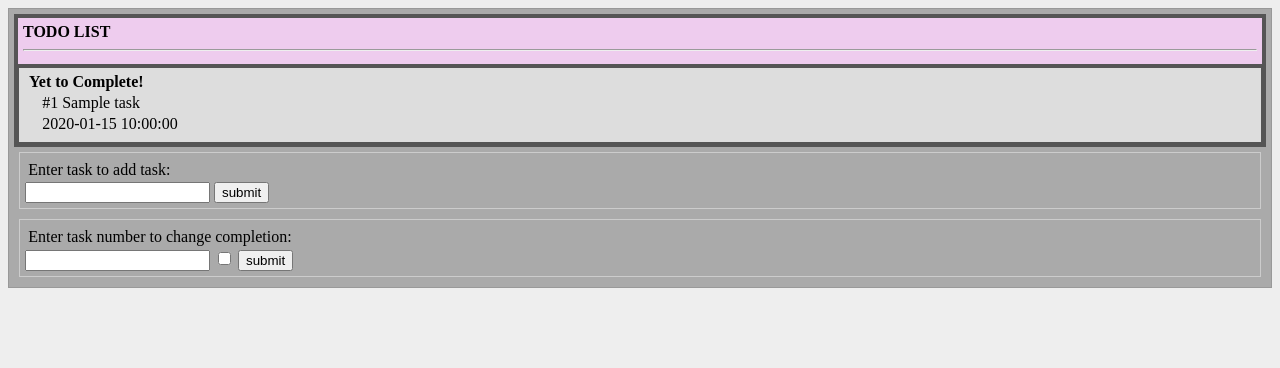
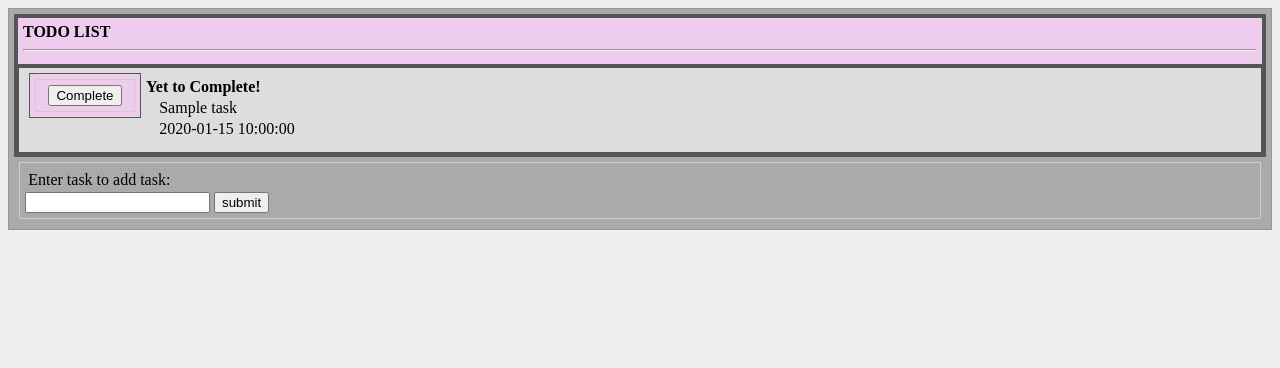
Before and after one commit to D1M0H41K/Flask_server, a Flask app: template templates/todo.html in a window 1280 px wide. Shown: the top 368 px of the page. Run offline with Flask 2, Linux system fonts and the light colour scheme; the template is opened without the code that fills it: most values are stand-ins (such as "Sample title", 1, 10 or a date in 2020).

Commit message:
Button compeletion change

```diff
--- a/app.py
+++ b/app.py
@@ -9,12 +9,9 @@ def update_todo_list(data, todo_list):
         if 'task' in data and data.get('task') != '':
             todo_list.append(Todo(data.get('task')))
         elif 'id' in data and data.get('id') != '':
-            done = False
-            if 'done' in data:
-                done = True
             for todo_task in todo_list:
                 if todo_task.id == int(data.get('id')):
-                    todo_task.done = done
+                    todo_task.done = not todo_task.done
                     break
     except ValueError:
         return
--- a/db.py
+++ b/db.py
@@ -1,19 +1,22 @@
 import os
-import random
 
 from json import JSONEncoder, JSONDecoder
 import datetime
 
 
 data_path = "data/"
+data_file = "todo_list.json"
 
 
 class Todo:
+    _id = 0
+
     def __init__(self, task, done=False, date=None, task_id=0):
         self.task = task
         self.done = done
         self.date = date if date else datetime.datetime.now()
-        self.id = task_id if task_id else int(random.random() * 5000)  #Todo._id
+        self.id = task_id if task_id else Todo._id
+        Todo._id += self.id + 1
 
 
 class JsonEncoder(JSONEncoder):
@@ -36,7 +39,7 @@ def from_json(json_object):
 
 def read_json():
     try:
-        with open(os.path.join(data_path, "todo_list.json"), 'r') as read_file:
+        with open(os.path.join(data_path, data_file), 'r') as read_file:
             todo_list = []
             data = read_file.read()
         if data:
@@ -47,5 +50,5 @@ def read_json():
 
 
 def write_json(todo_list):
-    with open(os.path.join(data_path, "todo_list.json"), 'w') as out_file:
+    with open(os.path.join(data_path, data_file), 'w') as out_file:
         out_file.write(JsonEncoder().encode(todo_list))
--- a/static/main.css
+++ b/static/main.css
@@ -20,7 +20,20 @@ div.outer {
     border: 1px solid #999;
 }
 
+div.object-left {
+    border: 1px solid #555;
+    background-color: #ece;
+    text-align: center;
+    float: left;
+    width: 100px;
+}
+
 div.object {
+    float: left;
+}
+
+div.object-holder {
+    overflow: hidden;
     padding-left: 10px;
     padding-bottom: 5px;
     border-left: 5px solid #555;
@@ -34,6 +47,8 @@ div.object > p {
 }
 
 form {
+    top: 0;
+    bottom: 0;
     border: 1px solid #ccc;
     padding: 5px;
 }
--- a/templates/todo.html
+++ b/templates/todo.html
@@ -11,11 +11,22 @@
         <b>TODO LIST</b><hr>
     </div>
     {% for todo in todo_list %}
+    <div class="object-holder">
+
+        <div class="object-left">
+            <form action="todo" method="post">
+                <input type="text" hidden name="id" value="{{ todo.id }}">
+                <input type="submit" name="done" value="{% if todo.done %}Uncomplete{% else %}Complete{% endif %}">
+            </form>
+        </div>
+
         <div class="object">
             {% if todo.done %}<b>Done!</b>{% else %}<b>Yet to Complete!</b>{% endif %}
-            <p>#{{ todo.id }} {{ todo.task }}</p>
+            <p>{{ todo.task }}</p>
             <p>{{ todo.date }}</p>
         </div>
+
+    </div>
     {% endfor %}
     <div class="add">
         <form action="todo" method="post">
@@ -26,16 +37,6 @@
             <input type="submit" value="submit">
         </form>
     </div>
-    <div class="mark-complete">
-        <form action="todo" method="post">
-            <p>Enter task number to change completion:</p>
-            <label>
-                <input type="text" name="id">
-                <input type="checkbox" name="done">
-            </label>
-            <input type="submit" value="submit">
-        </form>
-    </div>
 </div>
 </body>
 </html>
```
